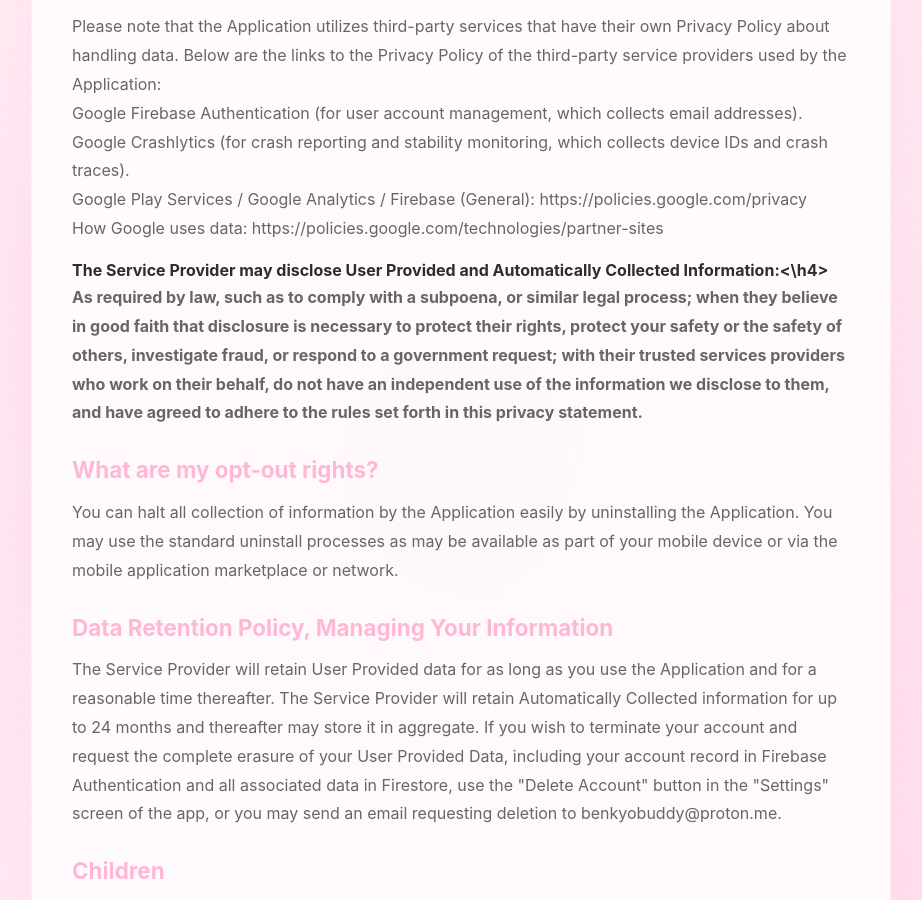
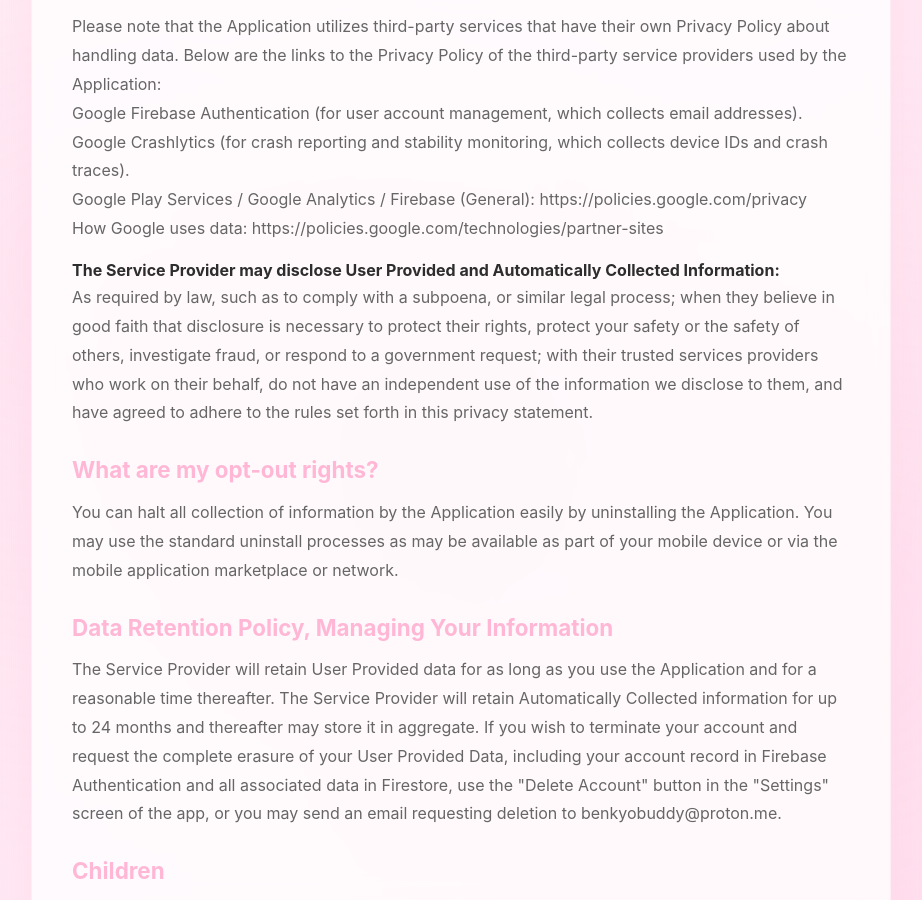
Before and after one commit to h-winkel/jlpt_app_website, a Jekyll site: the page built from index.html, in a window 1280 px wide and 900 px high, scrolled down 1810 px. Shown: the whole window, without its empty margins (179-1101 px from the left). Built offline with Jekyll 4.4.1, drawn with Linux system fonts in a browser that asks for light colours.

```diff
--- a/index.html
+++ b/index.html
@@ -52,7 +52,7 @@ Google Crashlytics (for crash reporting and stability monitoring, which collects
 Google Play Services / Google Analytics / Firebase (General): https://policies.google.com/privacy<br>
 How Google uses data: https://policies.google.com/technologies/partner-sites</p>
 
-<h4>The Service Provider may disclose User Provided and Automatically Collected Information:<\h4>
+<h4>The Service Provider may disclose User Provided and Automatically Collected Information:</h4>
 
 <p>As required by law, such as to comply with a subpoena, or similar legal process;
 when they believe in good faith that disclosure is necessary to protect their rights, protect your safety or the safety of others, investigate fraud, or respond to a government request;
```
